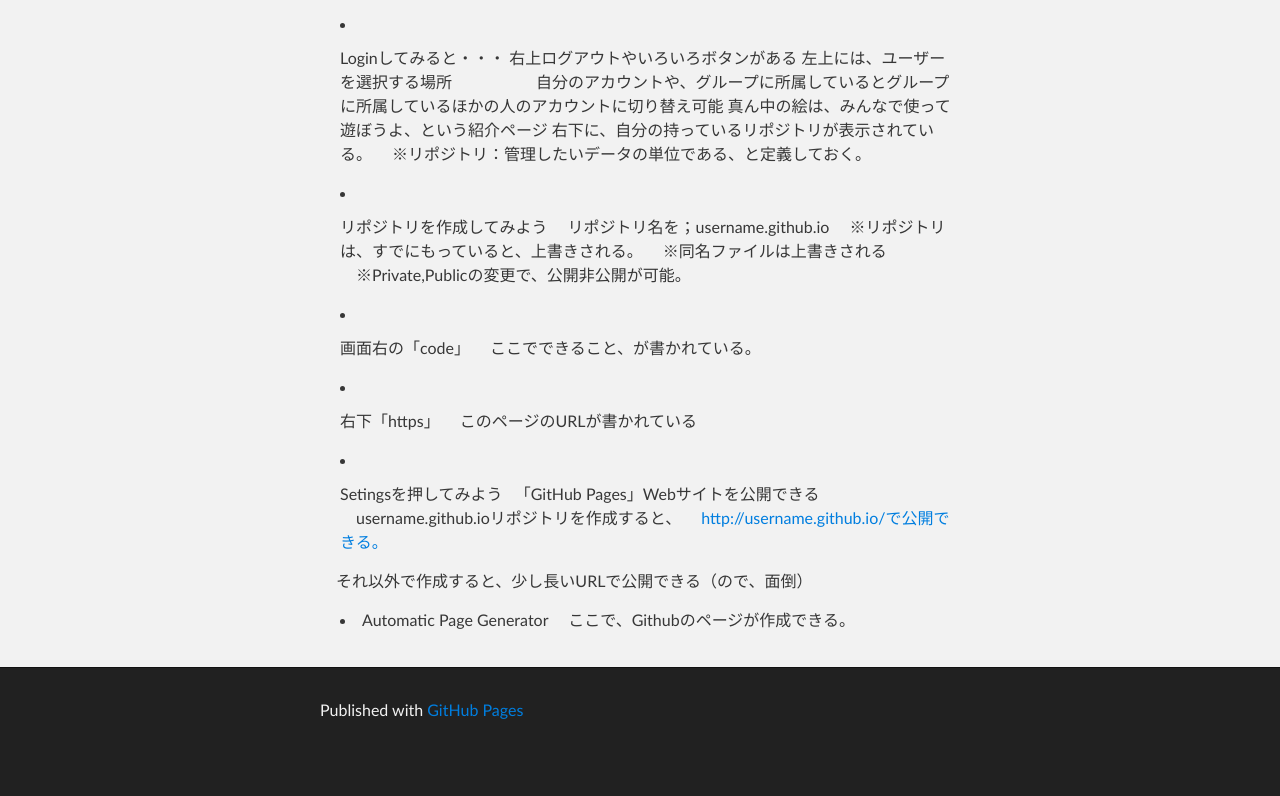
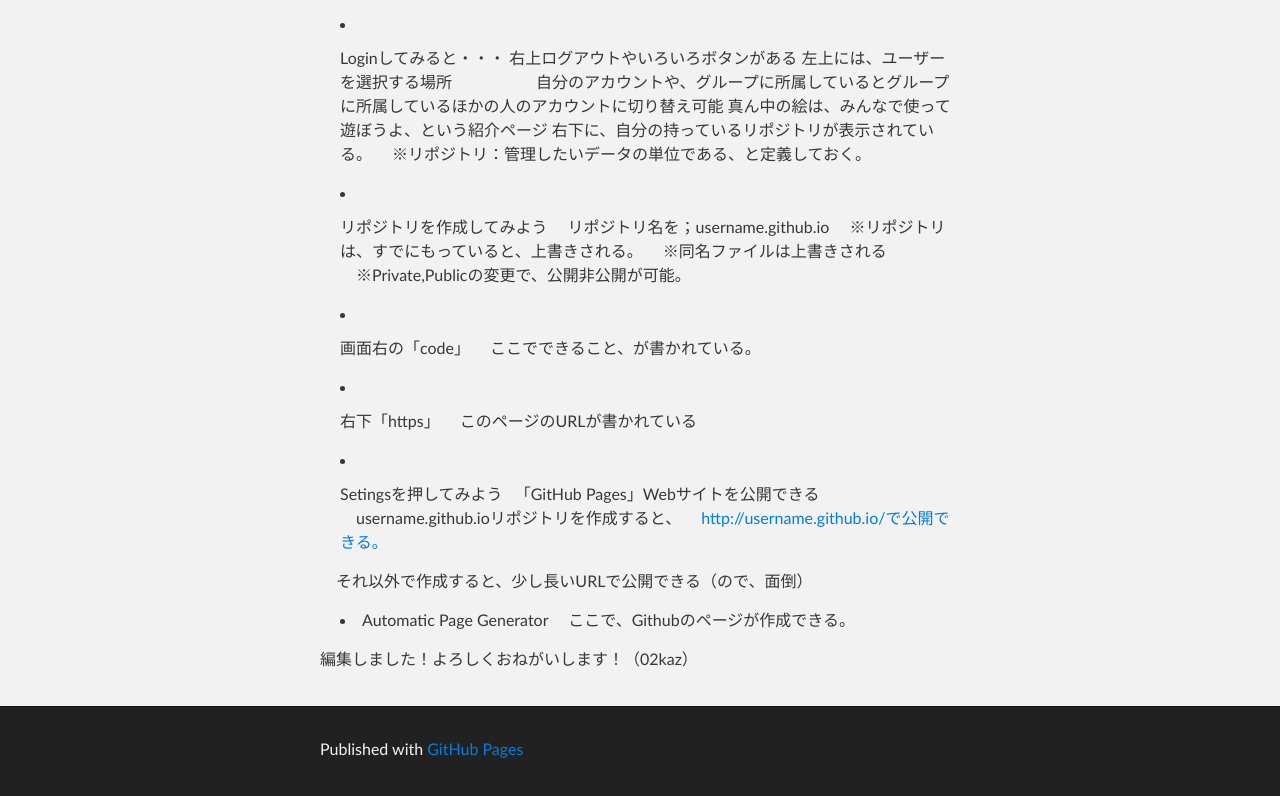
Before and after one commit to taka1985/taka1985.github.io, a plain HTML site: page index.html in a window 1280 px wide. Shown: the part 1216-2012 px from the top of the page. Before the commit the page ends 1973 px from the top, so only its background shows below. Drawn offline with Linux system fonts and the light colour scheme.

Commit message:
02kazによるindex.htmlの編集

```diff
--- a/index.html
+++ b/index.html
@@ -94,6 +94,9 @@ GitはVCSの仲間</p></li>
 <li>Automatic Page Generator
 　ここで、Githubのページが作成できる。</li>
 </ul>
+
+
+<p>編集しました！よろしくおねがいします！（02kaz）</p>
       </section>
     </div>
 
```
